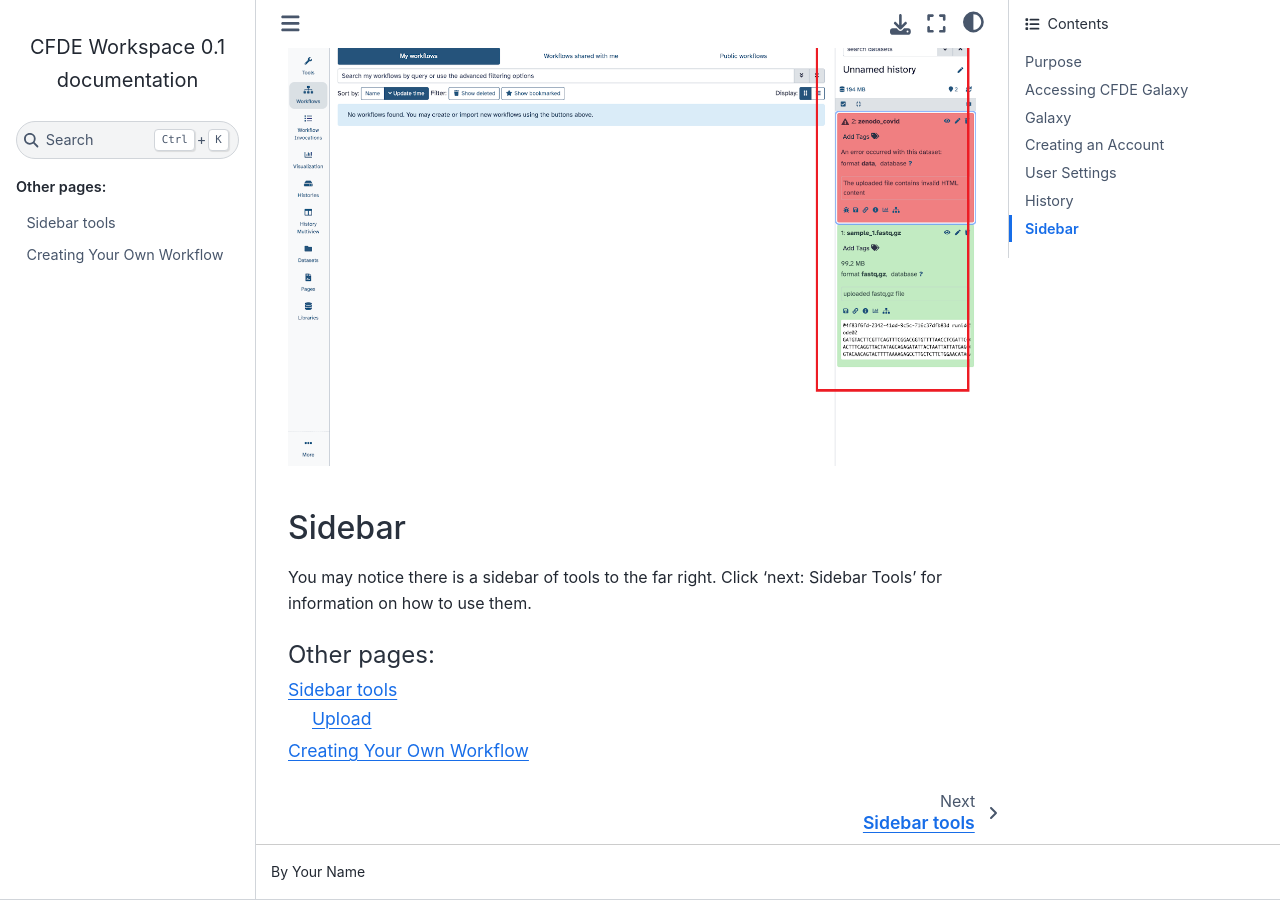
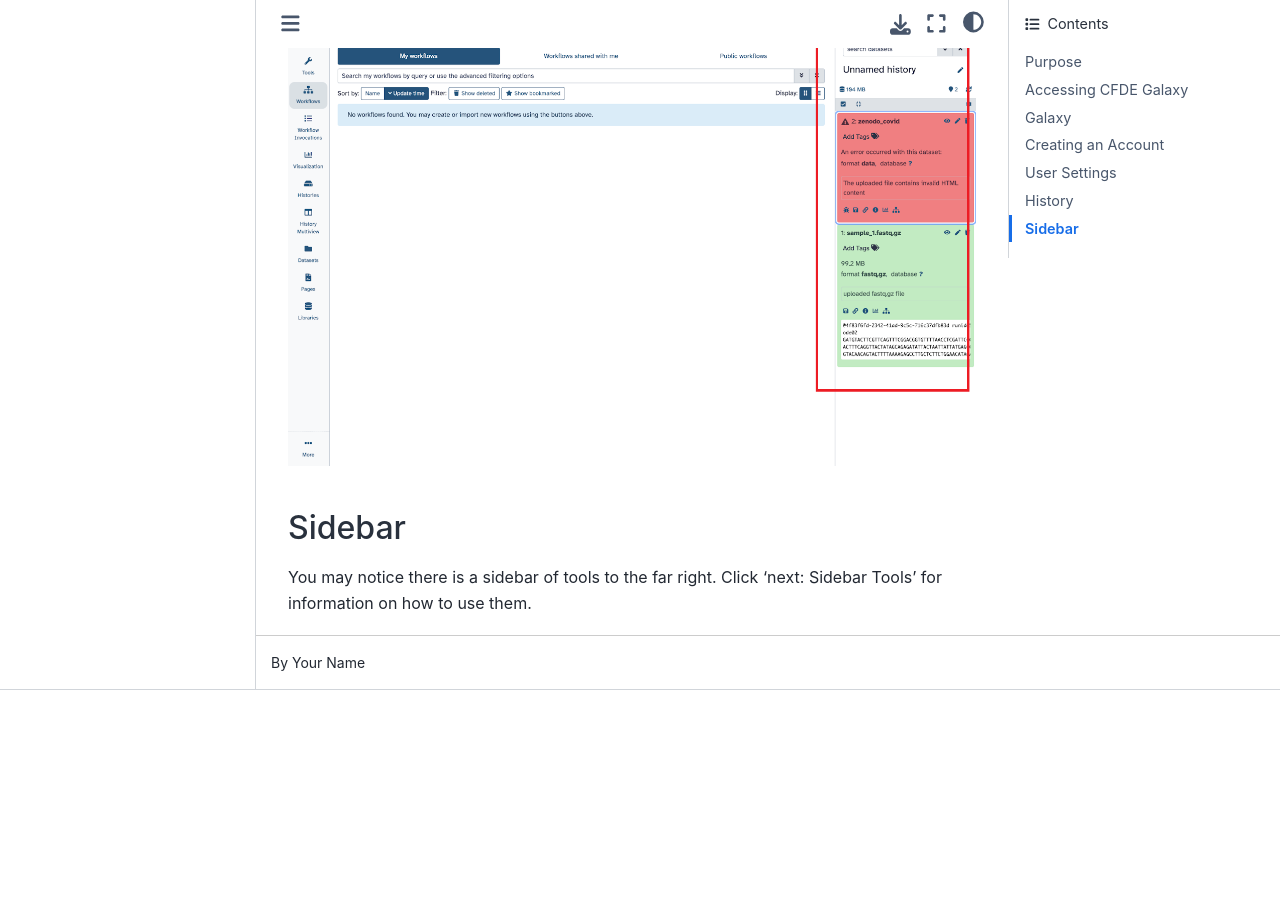
Before and after one commit to kscnl1n/CWIC-rtd, a Sphinx documentation site: the page built from docs/index.rst, in a window 1280 px wide and 900 px high, scrolled down 4307 px. Built offline with Sphinx 7.4.7 and the Sphinx Book theme 1.1.4, drawn with Linux system fonts in a browser that asks for light colours; after the commit the page ends 4997 px from its top, so only the background shows below that.

Commit message:
removed bottom section connecting pages on website in index.rst

```diff
--- a/docs/index.rst
+++ b/docs/index.rst
@@ -94,7 +94,3 @@ Click 'next: Sidebar Tools' for information on how to use them.
 
 .. toctree::
    :maxdepth: 2
-   :caption: Other pages:
-
-   /Sidebar/Sidebar
-   /Creating a Workflow/creating-workflow
```
